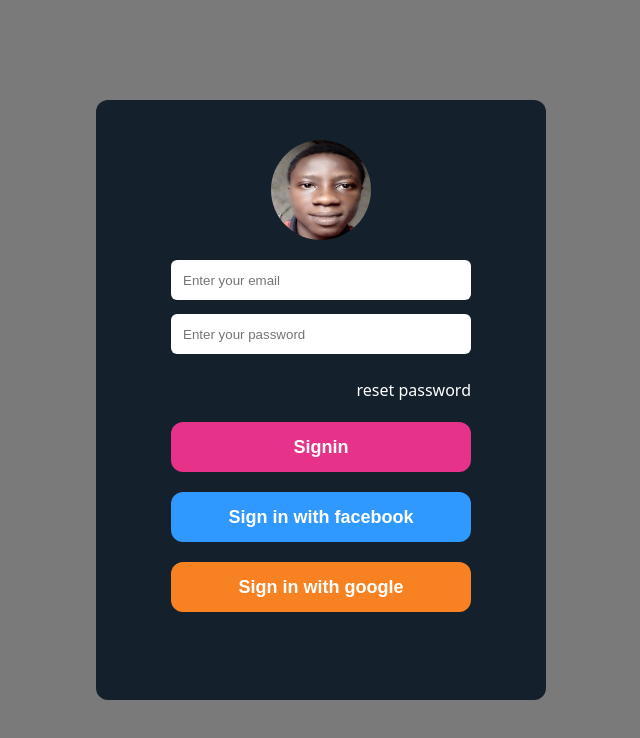
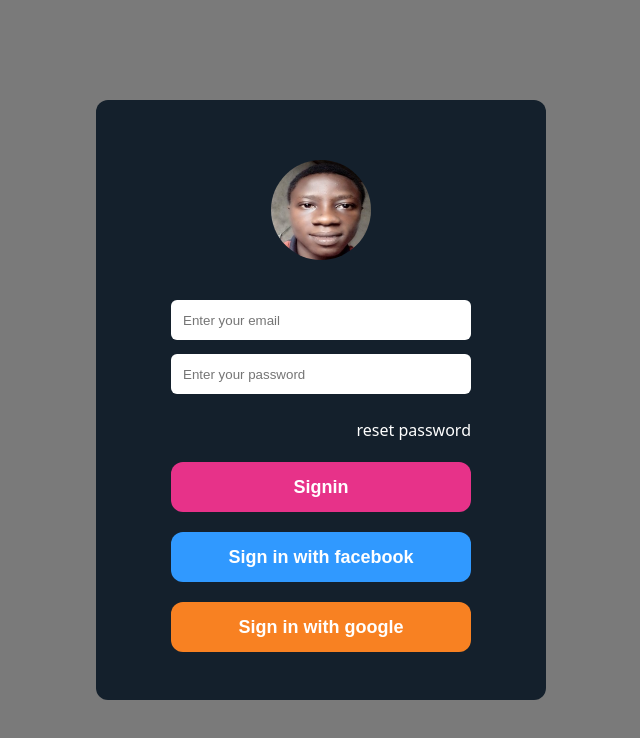
Before and after one commit to juliusgeorge12/simple_login_form, a plain HTML site: page index.html in a window 1280 px wide. Shown: the whole page, without its empty margins (319-959 px from the left). Drawn offline with Linux system fonts and the light colour scheme.

Commit message:
Update design.css

```diff
--- a/css/design.css
+++ b/css/design.css
@@ -116,5 +116,8 @@
         .form-field {
                 width: 300px;
         }
+        .form-container .icon {
+          margin: 40px 0px;
+        }
 
  }
```
